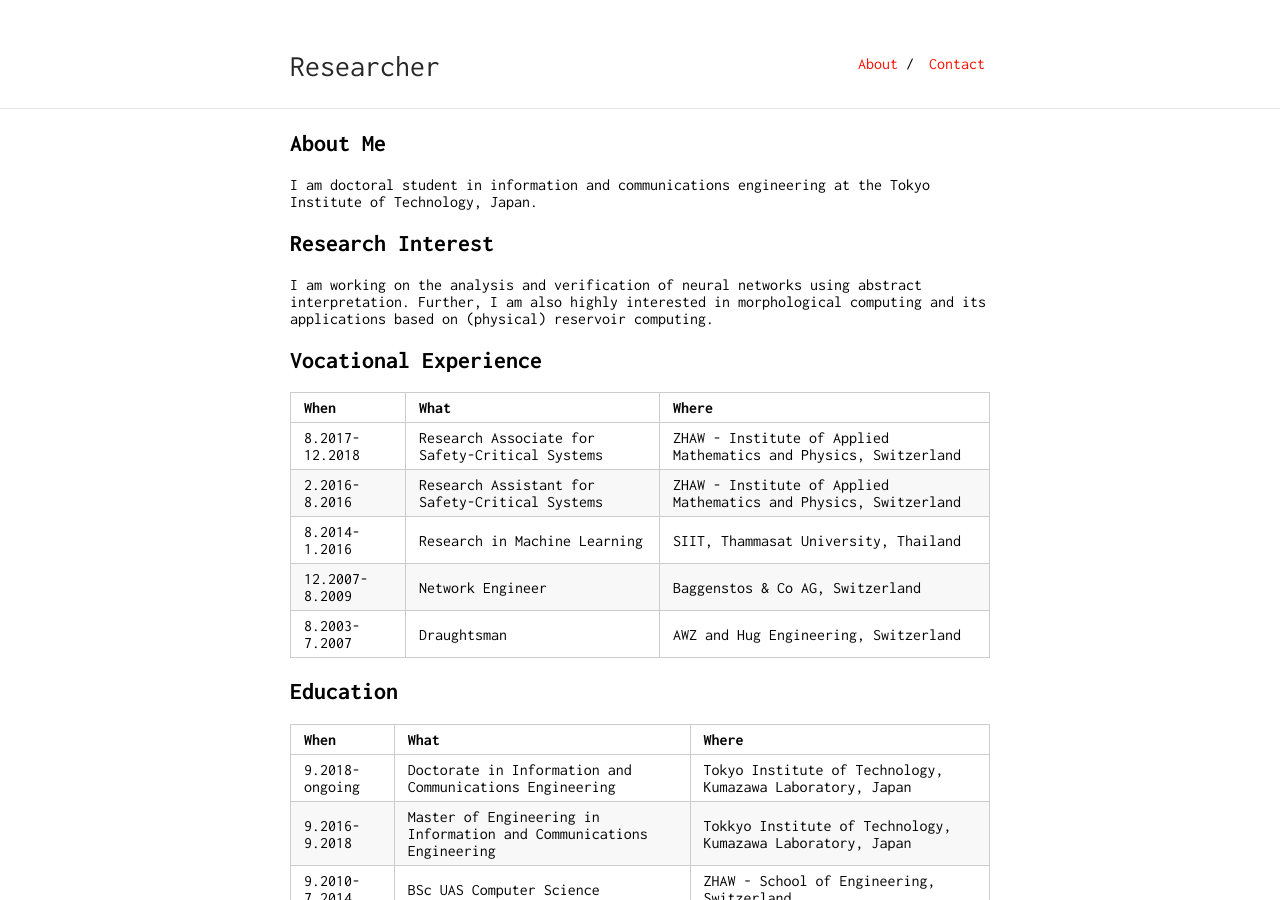
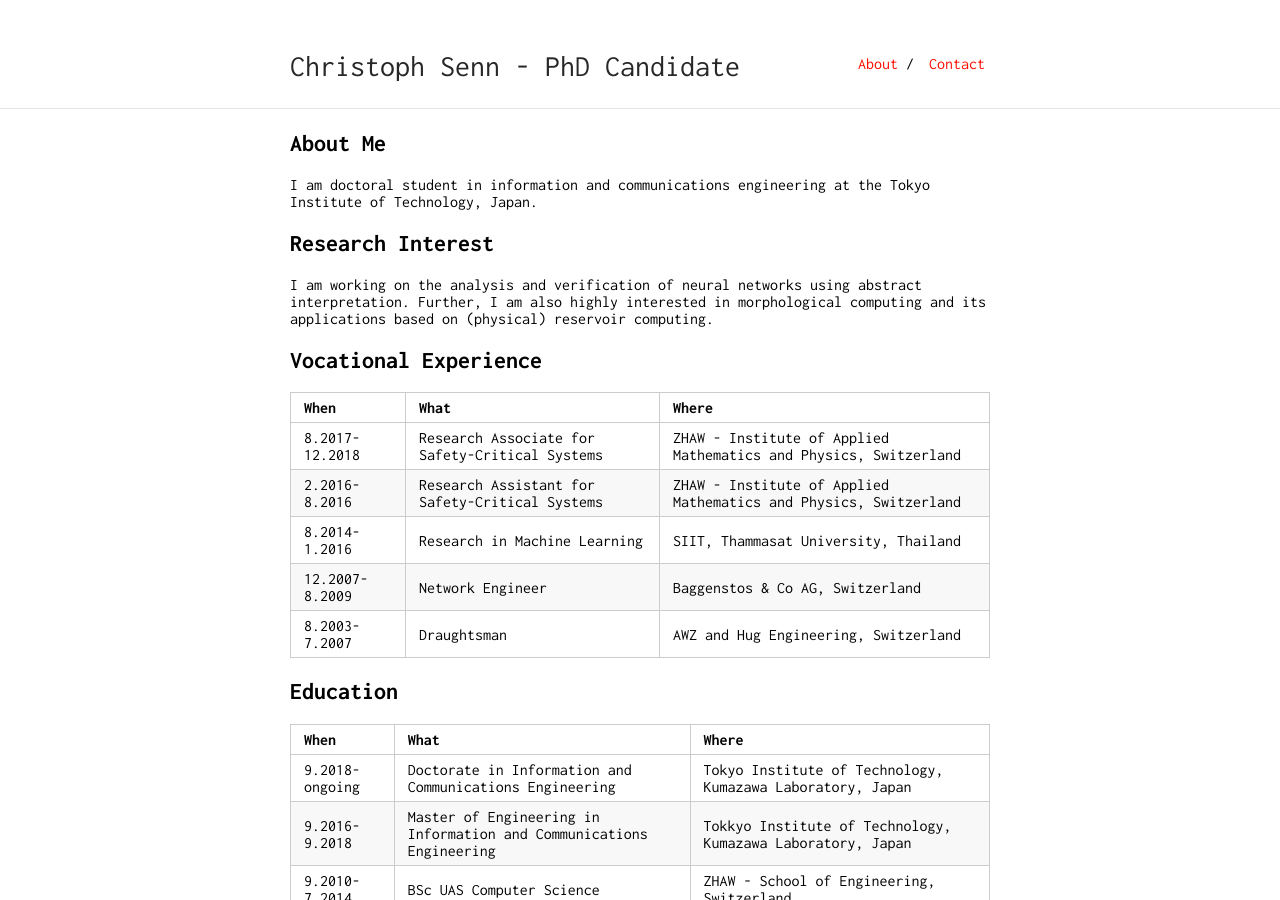
Before and after one commit to delpart/delpart.github.io, a Jekyll site: the page built from index.md, in a window 1280 px wide and 900 px high. Built offline with Jekyll 4.4.1, drawn with Linux system fonts in a browser that asks for light colours; our own code applies the rules of GitHub Pages for plain Markdown files.

Commit message:
changed title

```diff
--- a/_config.yml
+++ b/_config.yml
@@ -1,4 +1,4 @@
-title: Researcher
+title: Christoph Senn - PhD Candidate
 url: "https://delpart.github.io"
 baseurl: "/"
 
```
